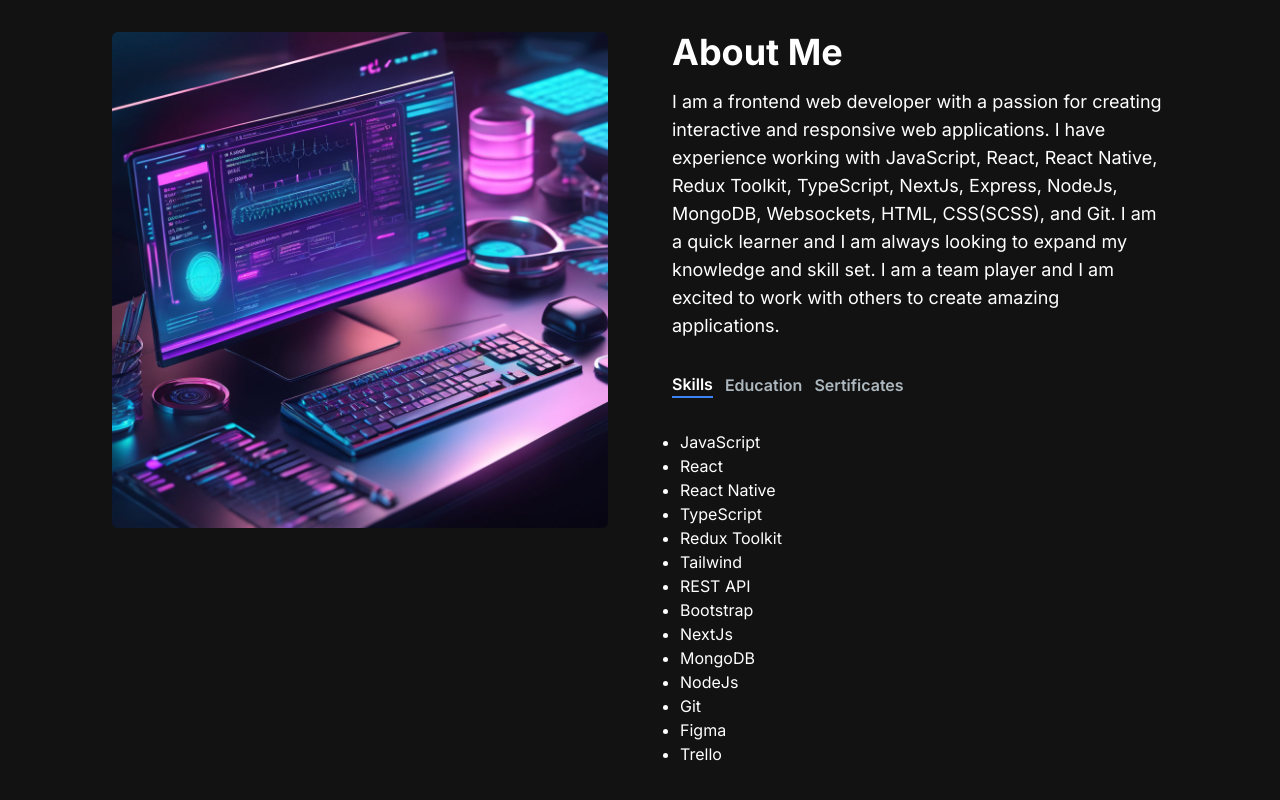
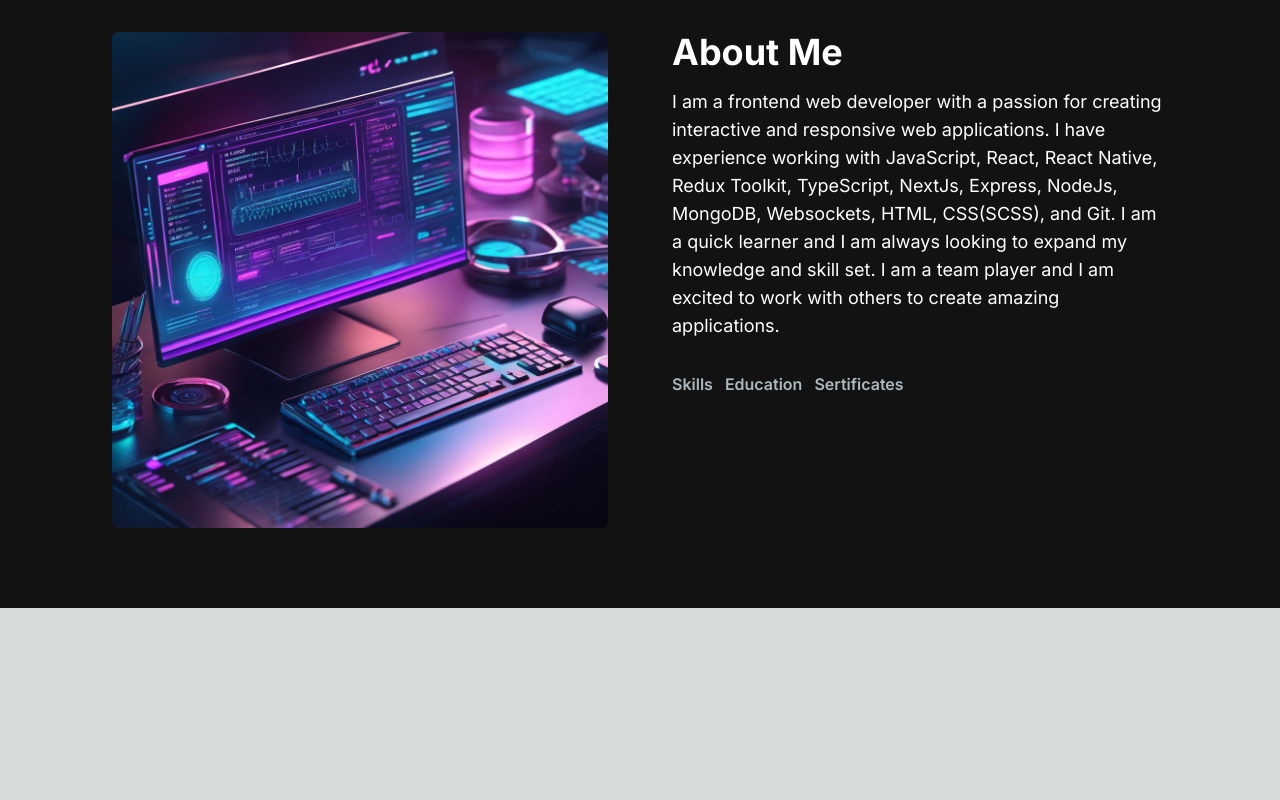
Before and after one commit to Saoa35/my-portfolio-website, a Next.js app: page / in a window 1280 px wide. Shown: the part 544-1344 px from the top of the page. After the commit the page ends 1152 px from the top, so only its background shows below. Built offline with nearby package versions, Linux system fonts and the light colour scheme.

Commit message:
+ created ProjectsSection

```diff
--- a/src/app/components/AboutSection.jsx
+++ b/src/app/components/AboutSection.jsx
@@ -52,7 +52,7 @@ const tabData = [
 ];
 
 export const AboutSection = () => {
-  const [tab, setTab] = useState("skills");
+  const [tab, setTab] = useState("");
   const [isPending, startTransition] = useTransition();
 
   const handleTabChange = (id) => {
@@ -105,7 +105,7 @@ export const AboutSection = () => {
             </TabButton>
           </div>
           <div className="mt-8">
-            {tabData.find((el) => el.id === tab).content}
+            {tabData.find((el) => el.id === tab)?.content}
           </div>
         </div>
       </div>
--- /dev/null
+++ b/src/app/components/ProjectsSection.jsx
@@ -0,0 +1,10 @@
+import React from "react";
+
+export const ProjectsSection = () => {
+  return (
+    <>
+      <h2>My projects</h2>
+      <div></div>
+    </>
+  );
+};
```
